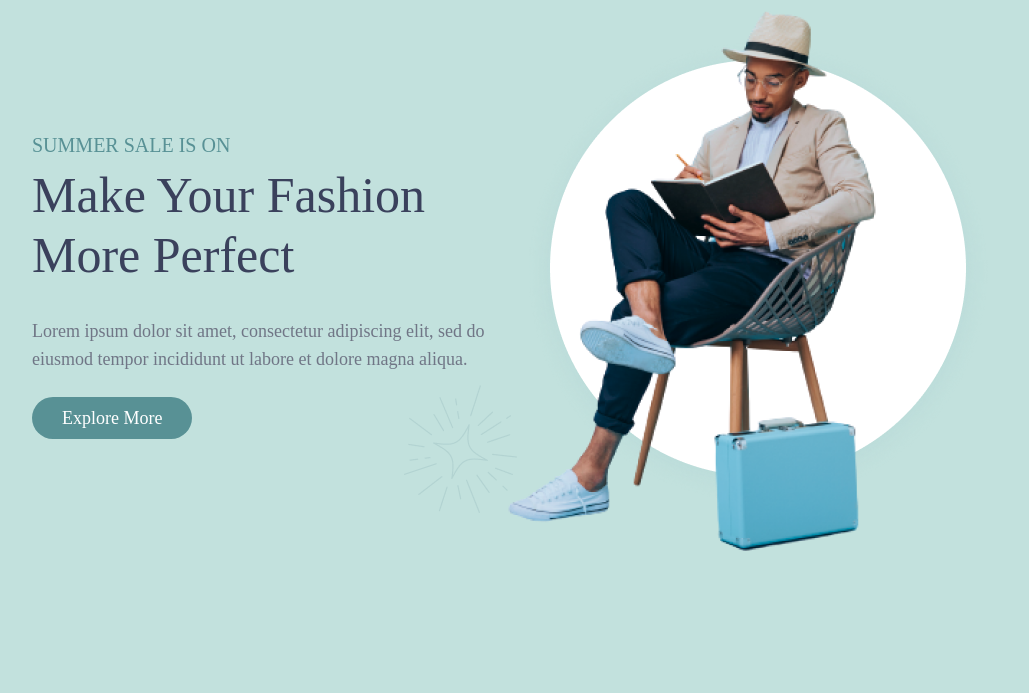
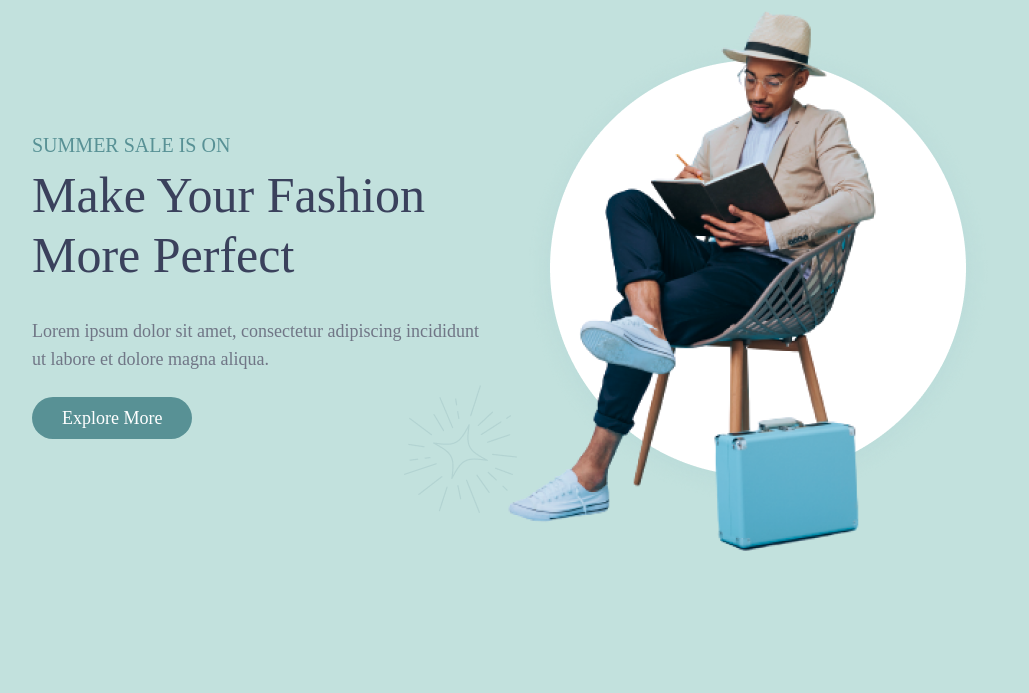
Before and after one commit to ebulfez21/SHOP, a plain HTML site: page index.html in a window 1280 px wide. Shown: the part 107-800 px from the top of the page, without its empty margins (128-1157 px from the left). Drawn offline with Linux system fonts and the light colour scheme.

Commit message:
Update index.html

```diff
--- a/index.html
+++ b/index.html
@@ -67,7 +67,7 @@
                         <p>SUMMER SALE IS ON</p>
                         <h2 aria-hidden="true">Make Your Fashion
                             More Perfect</h2>
-                        <p>Lorem ipsum dolor sit amet, consectetur adipiscing elit, sed do eiusmod tempor
+                        <p>Lorem ipsum dolor sit amet, consectetur adipiscing
                             incididunt ut
                             labore et dolore magna aliqua.</p>
                         <a href="">Explore More</a>
```
